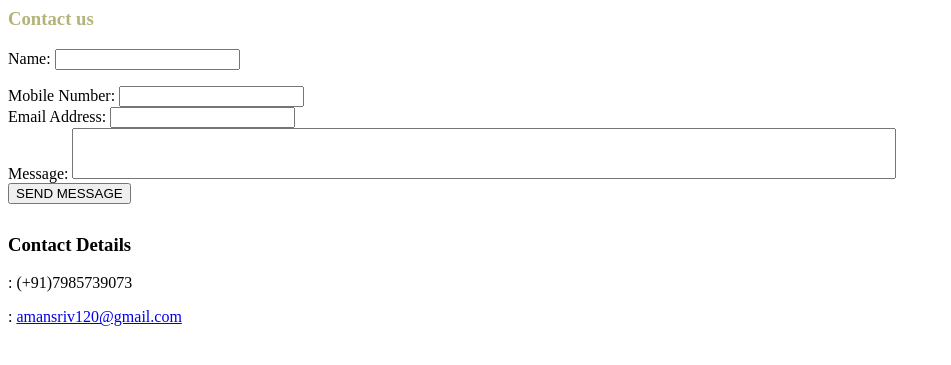
After one commit to AmanSrivastava12/studentFeedbackSystem, a PHP site: page /contact.php in a window 1280 px wide. The commit adds this page. Shown: the top 365 px of the page, without its empty margins (0-951 px from the left). Run offline with PHP 8.4, Linux system fonts and the light colour scheme; a stand-in replaces the project's code that opens the database connection.

Commit message:
Created registration, about and contact pages with the addition of favicons

```diff
--- /dev/null
+++ b/about.txt
@@ -0,0 +1,6 @@
+This favicon was generated using the following font:
+
+- Font Title: Grenze Gotisch
+- Font Author: Copyright 2020 The Grenze Gotisch Project Authors (https://github.com/Omnibus-Type/Grenze-Gotisch)
+- Font Source: http://fonts.gstatic.com/s/grenzegotisch/v6/Fh4hPjjqNDz1osh_jX9YfjudpBJBNV5y5wf_k1i5Lz9UcICdYPSd_w.ttf
+- Font License: SIL Open Font License, 1.1 (http://scripts.sil.org/OFL))
--- /dev/null
+++ b/contact.php
@@ -0,0 +1,61 @@
+<?php
+include('dbconfig.php');
+extract($_POST);
+if (isset($save)) {
+
+    mysqli_query($conn, "insert into contact values('','$n','$m','$e','$msg',now())");
+
+    $err = "<font color='green'>Admin Will Contact you soon</font>";
+}
+?>
+<div class="container">
+    <div class="row">
+        <div class="col-md-8">
+            <h3>
+                <font color="#B4B379">Contact us </font>
+            </h3>
+            <form name="sentMessage" method="post" id="contactForm" novalidate>
+                <?php echo @$err; ?>
+                <div class="control-group form-group">
+                    <div class="controls">
+                        <label>Name:</label>
+                        <input type="text" class="form-control" name="n" required data-validation-required-message="Please enter your name.">
+                        <p class="help-block"></p>
+                    </div>
+                </div>
+                <div class="control-group form-group">
+                    <div class="controls">
+                        <label>Mobile Number:</label>
+                        <input type="number" class="form-control" name="m" required data-validation-required-message="Please enter your phone number.">
+                    </div>
+                </div>
+                <div class="control-group form-group">
+                    <div class="controls">
+                        <label>Email Address:</label>
+                        <input type="email" class="form-control" name="e" required data-validation-required-message="Please enter your email address.">
+                    </div>
+                </div>
+                <div class="control-group form-group">
+                    <div class="controls">
+                        <label>Message:</label>
+                        <textarea rows="3" name="msg" cols="100" class="form-control" id="message" required data-validation-required-message="Please enter your message" maxlength="999" style="resize:none"></textarea>
+                    </div>
+                </div>
+                <div id="success"></div>
+                <!-- For success/fail messages -->
+                <button type="submit" name="save" class="btn btn-primary">SEND MESSAGE</button>
+                <h1></h1>
+            </form>
+        </div>
+        <div class="col-md-4" style="margin-top:30px">
+            <h3>Contact Details</h3>
+            <p><i class="fa fa-phone"></i>
+                <abbr title="Phone"></abbr>: (+91)7985739073
+            </p>
+            <p><i class="fa fa-envelope-o"></i>
+                <abbr title="Email"></abbr>: <a href="mailto:amansriv120@gmail.com">amansriv120@gmail.com</a>
+            </p>
+        </div>
+    </div>
+</div>
+<br/><br/>
```
Also changed, not shown: about.php (added, +29 -0 lines), index.php (+6 -2 lines), registration.php (added, +154 -0 lines), android-chrome-192x192.png (added), android-chrome-512x512.png (added), apple-touch-icon.png (added), favicon-16x16.png (added), favicon-32x32.png (added), favicon.ico (added), site.webmanifest (added).
